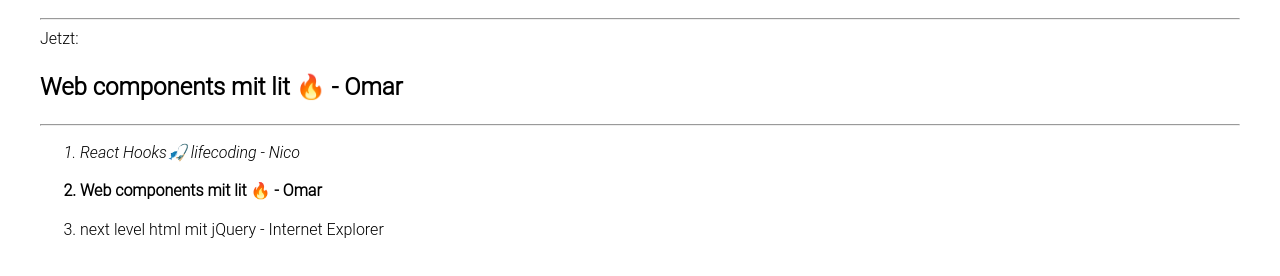
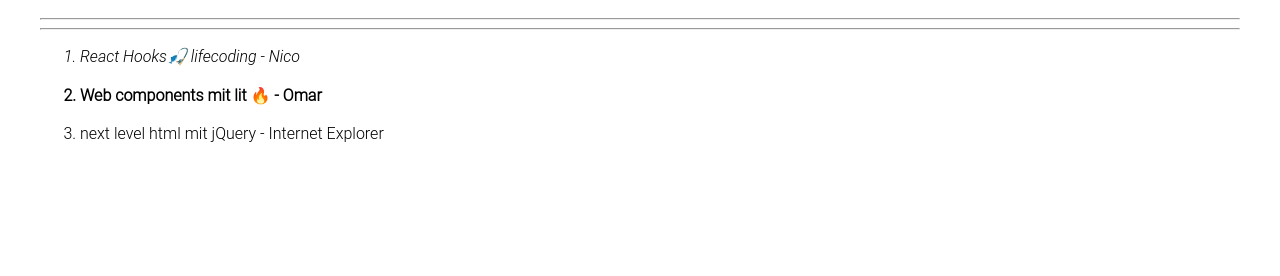
Before and after one commit to goatfryed/web-components-with-lit, a website built with Parcel: page src/index.html in a window 1280 px wide. Shown: the part 88-364 px from the top of the page. Built offline with nearby package versions, Linux system fonts and the light colour scheme.

Commit message:
extract static html into simple web component
We create a basic web component by registering a custom element. This custom elements innerHtml is just our prev static html content

```diff
--- a/src/index.html
+++ b/src/index.html
@@ -28,17 +28,7 @@
 </head>
 
 <body>
-<div>
-	<h1>35. Kasseler Webmontag</h1>
-	<hr/>
-	Jetzt: <h2>Web components mit lit 🔥 - Omar</h2>
-	<hr/>
-	<ol>
-		<li>React Hooks🎣 lifecoding - Nico</li>
-		<li>Web components mit lit 🔥 - Omar</li>
-		<li>next level html mit jQuery - Internet Explorer</li>
-	</ol>
-</div>
+	<my-web-app></my-web-app>
 </body>
 
 </html>
--- a/src/index.ts
+++ b/src/index.ts
@@ -1 +1,21 @@
 import "./app/webApp";
+
+class WebApp extends HTMLElement {
+    constructor() {
+        super();
+        this.innerHTML = `
+            <div>
+                <h1>35. Kasseler Webmontag</h1>
+                <hr/>
+                <current-session></current-session>
+                <hr/>
+                <ol>
+                    <li>React Hooks🎣 lifecoding - Nico</li>
+                    <li>Web components mit lit 🔥 - Omar</li>
+                    <li>next level html mit jQuery - Internet Explorer</li>
+                </ol>
+            </div>
+        `
+    }
+}
+customElements.define("my-web-app", WebApp)
```
